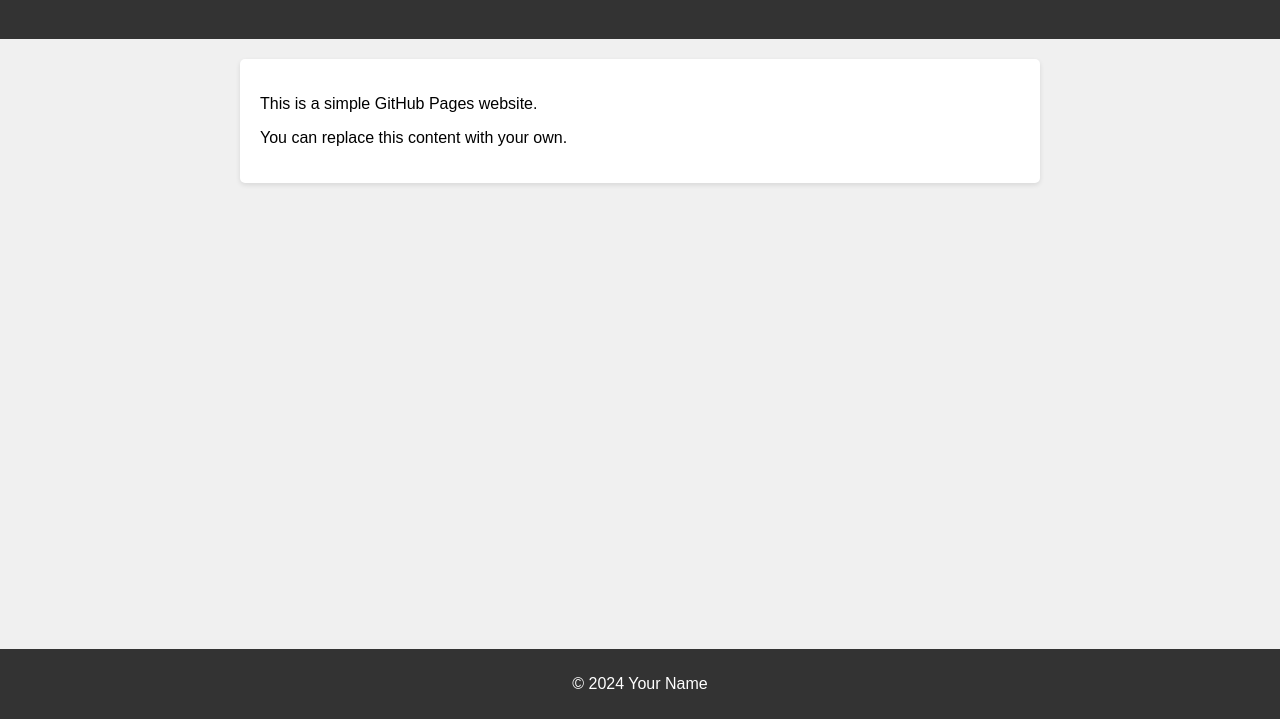
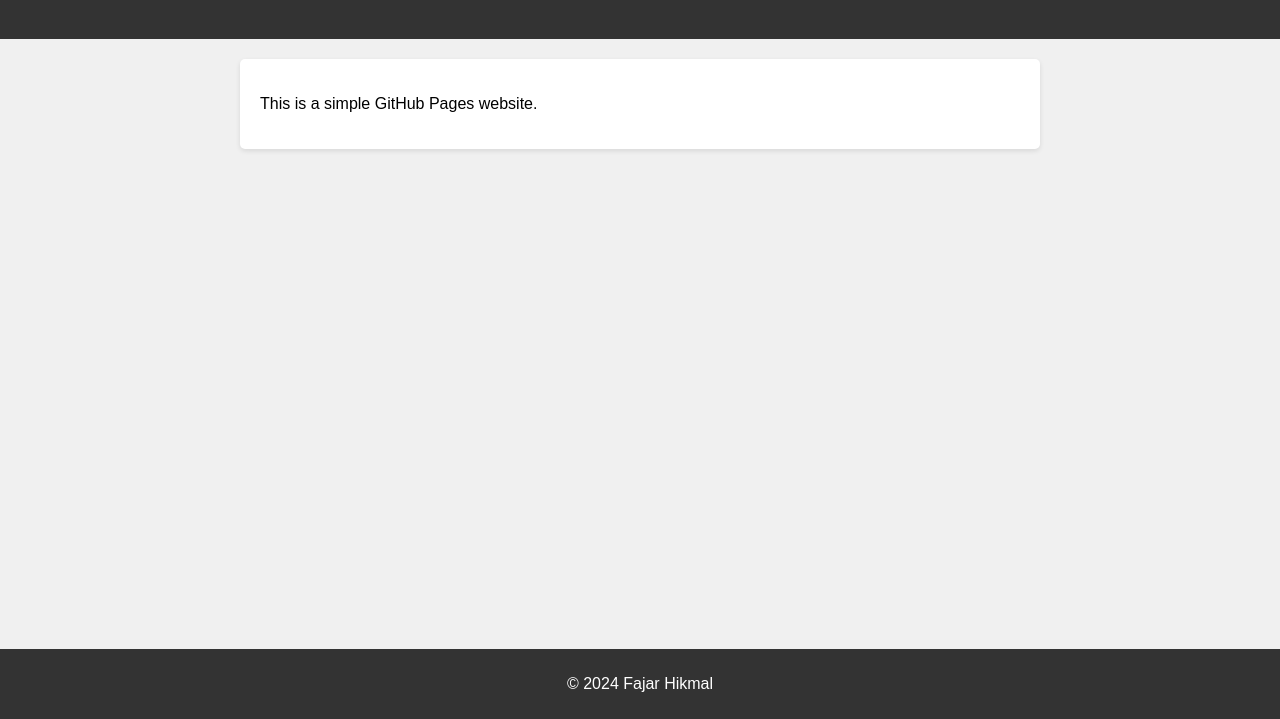
Before and after one commit to fajarhikmal214/fajarhikmal214.github.io, a plain HTML site: page index.html in a window 1280 px wide. Shown: the part 81-800 px from the top of the page. Drawn offline with Linux system fonts and the light colour scheme.

Commit message:
feat: add my name

```diff
--- a/index.html
+++ b/index.html
@@ -48,12 +48,11 @@
 <div class="container">
     <div class="content">
         <p>This is a simple GitHub Pages website.</p>
-        <p>You can replace this content with your own.</p>
     </div>
 </div>
 
 <footer>
-    <p>&copy; 2024 Your Name</p>
+    <p>&copy; 2024 Fajar Hikmal</p>
 </footer>
 
 </body>
```
